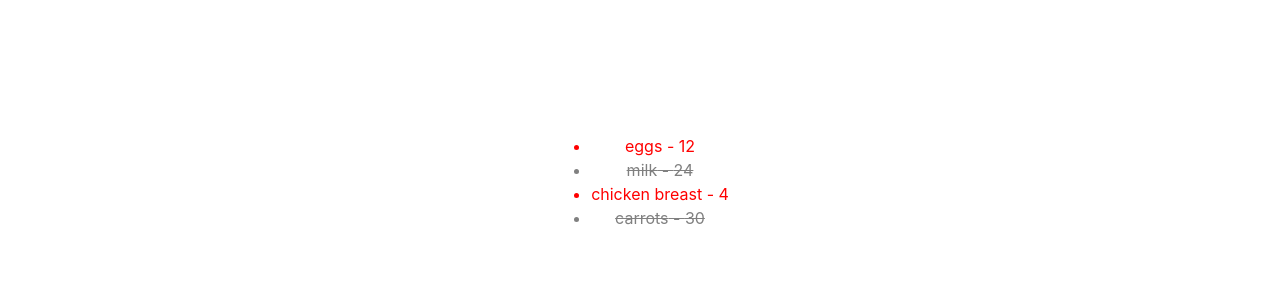
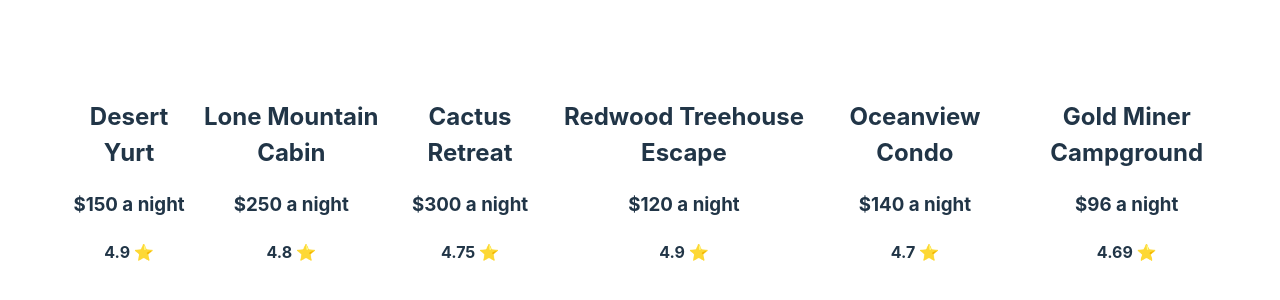
Before and after one commit to hiimchinh/learn-react, a React (Vite) app: page / in a window 1280 px wide. Shown: the part 218-518 px from the top of the page. Built offline with nearby package versions, Linux system fonts and the light colour scheme.

Commit message:
solve propertyList exercise

```diff
--- a/src/App.jsx
+++ b/src/App.jsx
@@ -1,6 +1,7 @@
 import "./App.css";
 import ColorList from "./ColorList";
 import DoubleDice from "./DoubleDice";
+import PropertyList from "./PropertyList";
 import ShoppingList from "./ShoppingList";
 import Slots from "./Slots";
 
@@ -11,9 +12,20 @@ function App() {
     { id: 3, name: "chicken breast", quantity: 4, completed: false },
     { id: 4, name: "carrots", quantity: 30, completed: true },
   ];
+  const properties = [
+    { id: 129031, name: "Desert Yurt", rating: 4.9, price: 150 },
+    { id: 129331, name: "Lone Mountain Cabin", rating: 4.8, price: 250 },
+    { id: 129032, name: "Cactus Retreat", rating: 4.75, price: 300 },
+    { id: 129033, name: "Redwood Treehouse Escape", rating: 4.9, price: 120 },
+    { id: 129034, name: "Oceanview Condo", rating: 4.7, price: 140 },
+    { id: 129035, name: "Gold Miner Campground", rating: 4.69, price: 96 },
+  ];
   return (
     <>
-      <ShoppingList items={shoppingListData} />
+      <div>
+        <PropertyList properties={properties} />
+      </div>
+      {/* <ShoppingList items={shoppingListData} /> */}
       {/* <Slots val1="1" val2="2" val3="3"/>
       <Slots val1="1" val2="1" val3="1"/> */}
     </>
--- /dev/null
+++ b/src/Property.jsx
@@ -0,0 +1,9 @@
+export default function Property({ property }) {
+  return (
+    <div>
+      <h2>{property.name}</h2>
+      <h3>${property.price} a night</h3>
+      <h4>{property.rating} ⭐️</h4>
+    </div>
+  );
+}
--- /dev/null
+++ b/src/PropertyList.jsx
@@ -0,0 +1,11 @@
+import Property from "./Property";
+
+export default function PropertyList({ properties }) {
+  return (
+    <ul style={{ display: "flex", justifyContent: "space-around" }}>
+      {properties.map((property) => (
+        <Property key={property.id} property={property} />
+      ))}
+    </ul>
+  );
+}
```
Also changed, not shown: jsconfig.json (added, +12 -0 lines), .eslintrc.cjs.
